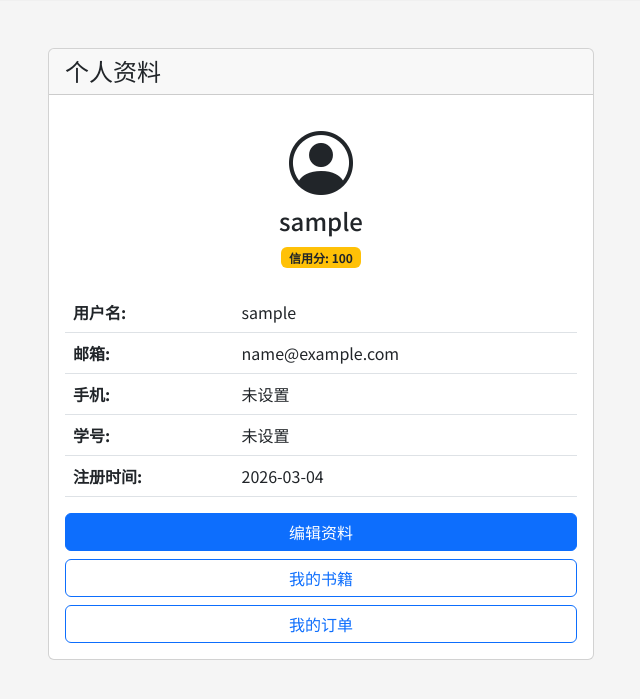
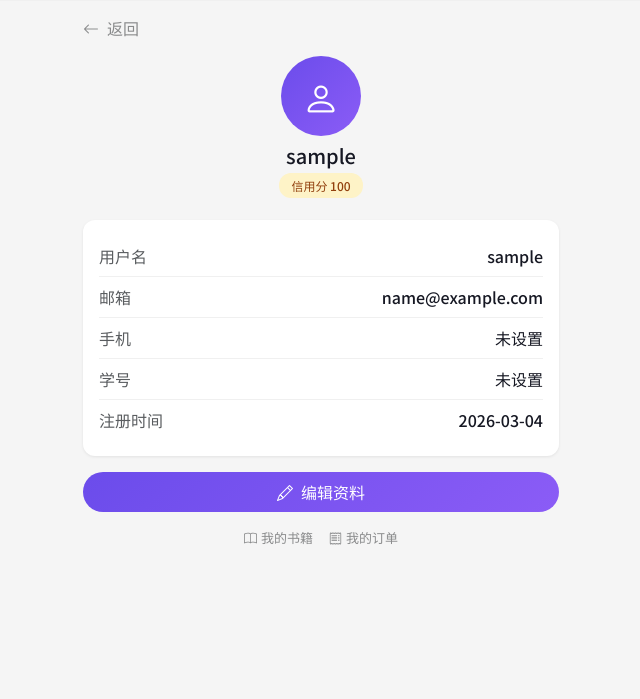
Before and after one commit to Qi-Cao/campus-book-trading, a Flask app: page /auth/profile in a window 1280 px wide. Shown: the part 61-760 px from the top of the page, without its empty margins (319-959 px from the left). Run offline with Flask 3, Linux system fonts and the light colour scheme; the visitor is signed in with stand-in values (Sample User, id 1).

Commit message:
个人资料页改为抖音风格 + 购买时自动填入手机号

```diff
--- a/app/templates/auth/profile.html
+++ b/app/templates/auth/profile.html
@@ -3,51 +3,63 @@
 {% block title %}个人资料 - 校园二手书交易平台{% endblock %}
 
 {% block content %}
-<div class="container my-5">
-    <div class="row">
-        <div class="col-md-6 mx-auto">
-            <div class="card">
-                <div class="card-header">
-                    <h4 class="mb-0">个人资料</h4>
-                </div>
-                <div class="card-body">
-                    <div class="text-center mb-4">
-                        <i class="bi bi-person-circle" style="font-size: 4rem;"></i>
-                        <h4>{{ current_user.username }}</h4>
-                        <span class="badge bg-warning text-dark">信用分: {{ current_user.credit_score }}</span>
-                    </div>
+<div class="container py-3" style="max-width: 500px;">
+    <!-- 返回 -->
+    <a href="{{ url_for('main.index') }}" class="text-decoration-none d-flex align-items-center mb-3" style="color: #8a8b8c;">
+        <i class="bi bi-arrow-left me-2"></i>返回
+    </a>
 
-                    <table class="table">
-                        <tr>
-                            <th>用户名:</th>
-                            <td>{{ current_user.username }}</td>
-                        </tr>
-                        <tr>
-                            <th>邮箱:</th>
-                            <td>{{ current_user.email }}</td>
-                        </tr>
-                        <tr>
-                            <th>手机:</th>
-                            <td>{{ current_user.phone or '未设置' }}</td>
-                        </tr>
-                        <tr>
-                            <th>学号:</th>
-                            <td>{{ current_user.student_id or '未设置' }}</td>
-                        </tr>
-                        <tr>
-                            <th>注册时间:</th>
-                            <td>{{ current_user.created_at.strftime('%Y-%m-%d') }}</td>
-                        </tr>
-                    </table>
+    <!-- 头像 -->
+    <div class="text-center mb-4">
+        <div class="rounded-circle d-inline-flex align-items-center justify-content-center mb-2"
+             style="width: 80px; height: 80px; background: linear-gradient(135deg, #6b4ceb, #8b5cf6);">
+            <i class="bi bi-person text-white" style="font-size: 36px;"></i>
+        </div>
+        <h5 class="mb-1">{{ current_user.username }}</h5>
+        <span class="badge-tiktok" style="background: #fef3c7; color: #92400e;">信用分 {{ current_user.credit_score }}</span>
+    </div>
 
-                    <div class="d-grid gap-2">
-                        <a href="{{ url_for('auth.edit_profile') }}" class="btn btn-primary">编辑资料</a>
-                        <a href="{{ url_for('books.my_books') }}" class="btn btn-outline-primary">我的书籍</a>
-                        <a href="{{ url_for('orders.my_orders') }}" class="btn btn-outline-primary">我的订单</a>
-                    </div>
-                </div>
+    <!-- 信息卡片 -->
+    <div class="card-tiktok mb-3">
+        <div class="card-body-tiktok">
+            <div class="d-flex justify-content-between align-items-center py-2" style="border-bottom: 1px solid #f0f0f0;">
+                <span class="text-muted">用户名</span>
+                <span class="fw-medium">{{ current_user.username }}</span>
+            </div>
+            <div class="d-flex justify-content-between align-items-center py-2" style="border-bottom: 1px solid #f0f0f0;">
+                <span class="text-muted">邮箱</span>
+                <span class="fw-medium">{{ current_user.email }}</span>
+            </div>
+            <div class="d-flex justify-content-between align-items-center py-2" style="border-bottom: 1px solid #f0f0f0;">
+                <span class="text-muted">手机</span>
+                <span class="fw-medium">{{ current_user.phone or '未设置' }}</span>
+            </div>
+            <div class="d-flex justify-content-between align-items-center py-2" style="border-bottom: 1px solid #f0f0f0;">
+                <span class="text-muted">学号</span>
+                <span class="fw-medium">{{ current_user.student_id or '未设置' }}</span>
+            </div>
+            <div class="d-flex justify-content-between align-items-center py-2">
+                <span class="text-muted">注册时间</span>
+                <span class="fw-medium">{{ current_user.created_at.strftime('%Y-%m-%d') }}</span>
             </div>
         </div>
     </div>
+
+    <!-- 按钮 -->
+    <div class="d-grid gap-2">
+        <a href="{{ url_for('auth.edit_profile') }}" class="btn btn-tiktok">
+            <i class="bi bi-pencil me-2"></i>编辑资料
+        </a>
+    </div>
+
+    <!-- 快捷链接 -->
+    <div class="d-flex justify-content-center gap-3 mt-3">
+        <a href="{{ url_for('books.my_books') }}" class="text-decoration-none" style="color: #8a8b8c; font-size: 13px;">
+            <i class="bi bi-book me-1"></i>我的书籍
+        </a>
+        <a href="{{ url_for('orders.my_orders') }}" class="text-decoration-none" style="color: #8a8b8c; font-size: 13px;">
+            <i class="bi bi-receipt me-1"></i>我的订单
+        </a>
+    </div>
 </div>
 {% endblock %}
```
Also changed, not shown: app/templates/orders/create.html (+36 -39 lines).
